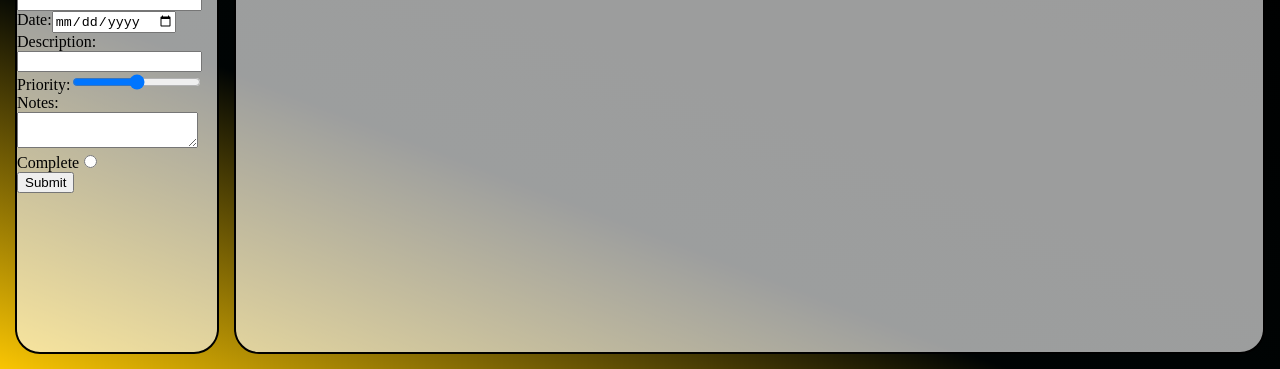
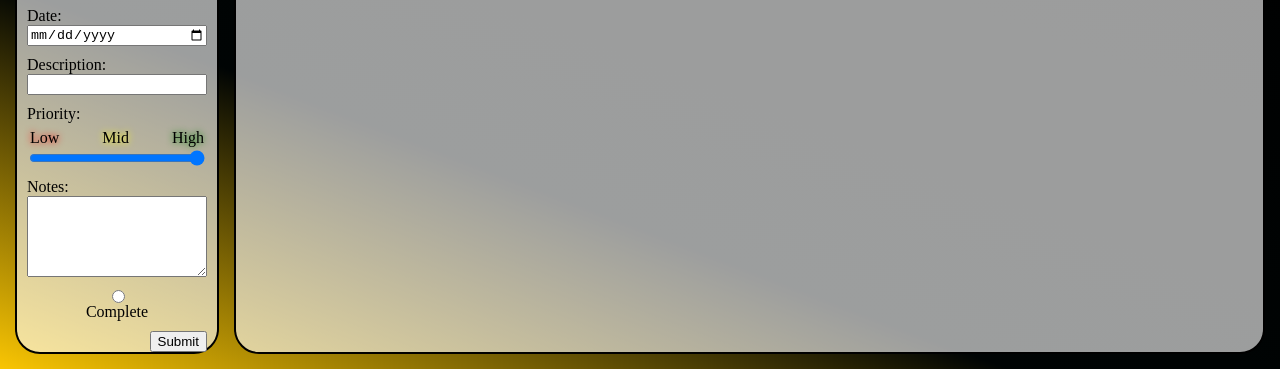
Before and after one commit to tylermoroz/To-Do-List, a website built with webpack: page dist/index.html in a window 1280 px wide. Shown: the part 431-800 px from the top of the page. Built offline with nearby package versions, Linux system fonts and the light colour scheme.

Commit message:
Adjust layout of todo form.

```diff
--- a/src/style.css
+++ b/src/style.css
@@ -139,3 +139,38 @@ body {
   font-size: 28px;
   text-decoration: underline;
 }
+
+#todo-form-div {
+  width: 100%;
+  height: 100%;
+}
+
+#todo-form {
+  display: flex;
+  flex-direction: column;
+  padding: 0 10px 0 10px;
+  gap: 10px;
+}
+
+.form-elements {
+  display: flex;
+  flex-direction: column;
+  width: 100%;
+}
+
+#priority-levels {
+  display: flex;
+  justify-content: space-between;
+  padding: 0 3px 0 3px;
+  margin-bottom: -15px;
+  margin-top: -10px;
+}
+
+#todo-complete-div {
+  align-items: center;
+}
+
+#todo-submit-div {
+  display: flex;
+  justify-content: flex-end;
+}
--- a/src/toDoForm.js
+++ b/src/toDoForm.js
@@ -17,6 +17,7 @@ const todoTitleDiv = document.createElement("div");
 const todoTitleLabel = document.createElement("label");
 const todoTitleInput = document.createElement("input");
 todoTitleDiv.setAttribute("id", "todo-title-div");
+todoTitleDiv.classList.add("form-elements");
 todoTitleLabel.textContent = "Title:";
 todoTitleInput.setAttribute("type", "text");
 
@@ -24,6 +25,7 @@ const todoDueDateDiv = document.createElement("div");
 const todoDueDateLabel = document.createElement("label");
 const todoDueDateInput = document.createElement("input");
 todoDueDateDiv.setAttribute("id", "todo-duedate-div");
+todoDueDateDiv.classList.add("form-elements");
 todoDueDateLabel.textContent = "Date:";
 todoDueDateInput.setAttribute("type", "date");
 
@@ -31,26 +33,44 @@ const todoDescriptionDiv = document.createElement("div");
 const todoDescriptionLabel = document.createElement("label");
 const todoDescriptionInput = document.createElement("input");
 todoDescriptionDiv.setAttribute("id", "todo-description-div");
+todoDescriptionDiv.classList.add("form-elements");
 todoDescriptionLabel.textContent = "Description:";
 todoDescriptionInput.setAttribute("type", "text");
 
 const todoPriorityDiv = document.createElement("div");
 const todoPriorityLabel = document.createElement("label");
 const todoPriorityInput = document.createElement("input");
+const todoPriorityLevels = document.createElement("div");
+const todoPriorityLow = document.createElement("p");
+const todoPriorityMid = document.createElement("p");
+const todoPriorityHigh = document.createElement("p");
 todoPriorityDiv.setAttribute("id", "todo-priority-div");
+todoPriorityDiv.classList.add("form-elements");
 todoPriorityLabel.textContent = "Priority:";
 todoPriorityInput.setAttribute("type", "range");
+todoPriorityInput.setAttribute("min", "0");
+todoPriorityInput.setAttribute("max", "2");
+todoPriorityLevels.setAttribute("id", "priority-levels");
+todoPriorityLow.textContent = "Low";
+todoPriorityLow.style.textShadow = "0 0 7px red";
+todoPriorityMid.textContent = "Mid";
+todoPriorityMid.style.textShadow = "0 0 7px yellow";
+todoPriorityHigh.textContent = "High";
+todoPriorityHigh.style.textShadow = "0 0 7px green";
 
 const todoNotesDiv = document.createElement("div");
 const todoNotesLabel = document.createElement("label");
 const todoNotesInput = document.createElement("textarea");
+todoNotesDiv.classList.add("form-elements");
 todoNotesDiv.setAttribute("id", "todo-notes-div");
+todoNotesInput.setAttribute("rows", "5");
 todoNotesLabel.textContent = "Notes:";
 
 const todoCompleteDiv = document.createElement("div");
 const todoCompleteLabel = document.createElement("label");
 const todoCompleteInput = document.createElement("input");
 todoCompleteDiv.setAttribute("id", "todo-complete-div");
+todoCompleteDiv.classList.add("form-elements");
 todoCompleteLabel.textContent = "Complete";
 todoCompleteInput.setAttribute("type", "radio");
 
@@ -77,11 +97,15 @@ todoDueDateDiv.appendChild(todoDueDateInput);
 todoDescriptionDiv.appendChild(todoDescriptionLabel);
 todoDescriptionDiv.appendChild(todoDescriptionInput);
 todoPriorityDiv.appendChild(todoPriorityLabel);
+todoPriorityDiv.appendChild(todoPriorityLevels);
+todoPriorityLevels.appendChild(todoPriorityLow);
+todoPriorityLevels.appendChild(todoPriorityMid);
+todoPriorityLevels.appendChild(todoPriorityHigh);
 todoPriorityDiv.appendChild(todoPriorityInput);
 todoNotesDiv.appendChild(todoNotesLabel);
 todoNotesDiv.appendChild(todoNotesInput);
+todoCompleteDiv.appendChild(todoCompleteInput);
 todoCompleteDiv.appendChild(todoCompleteLabel);
-todoCompleteDiv.appendChild(todoCompleteInput);
 todoSubmitDiv.appendChild(todoSubmitBtn);
 
 export { todoFormContainer };
```
Also changed, not shown: dist/main.js.
